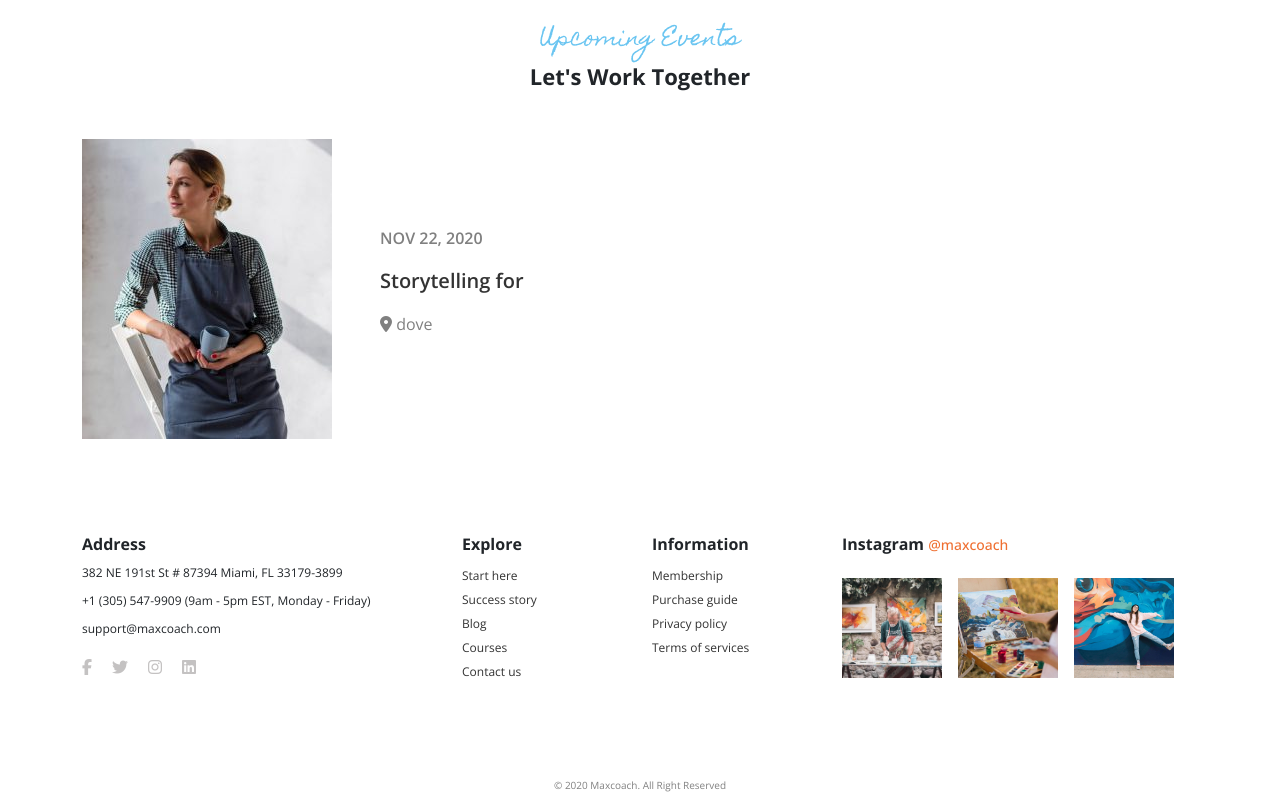
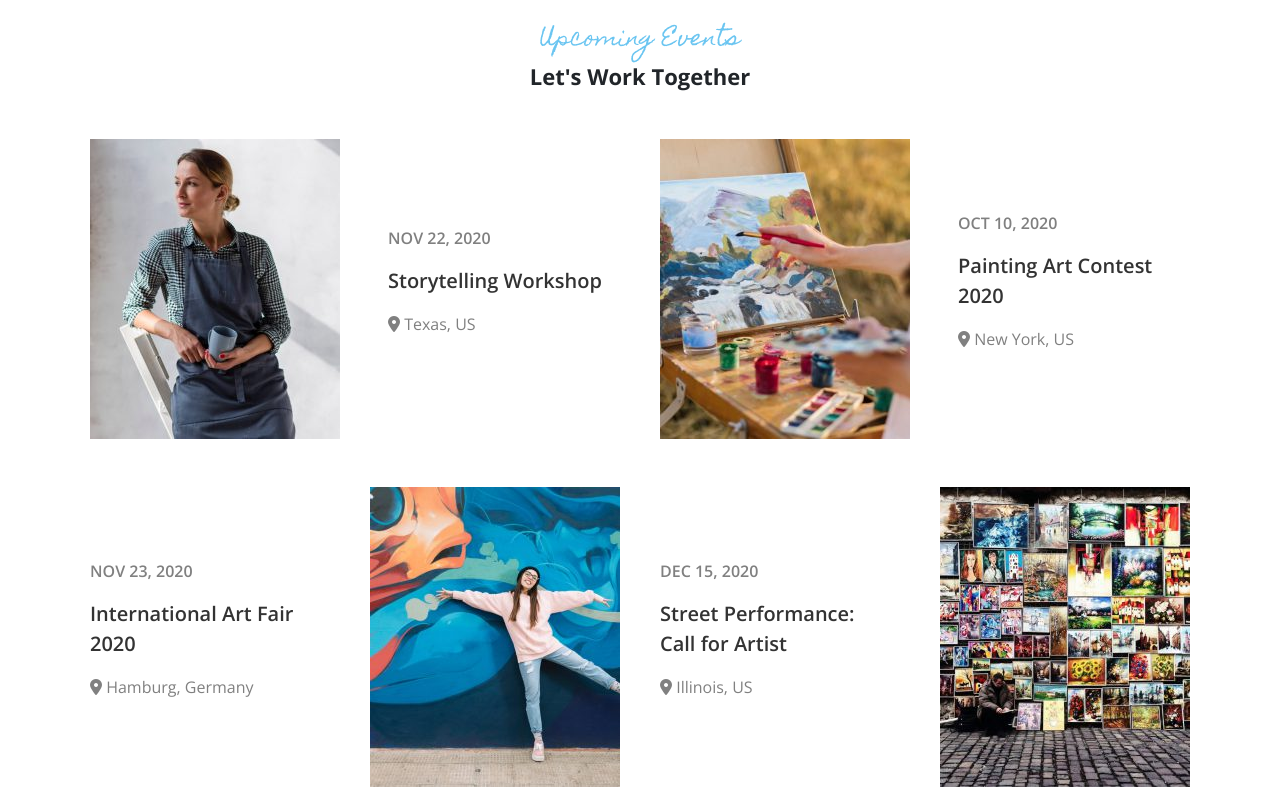
Before and after one commit to Corfaya/proj-html-vuejs, a Vue app: page / in a window 1280 px wide. Shown: the part 6040-6840 px from the top of the page. Built offline with nearby package versions, Linux system fonts and the light colour scheme; a web font is replaced by a local one.

Commit message:
[UPD] Dynamic events section

```diff
--- a/src/components/partials/Events.vue
+++ b/src/components/partials/Events.vue
@@ -1,6 +1,20 @@
 <script>
+import EventsList1 from './EventsList1.vue';
+import EventsList2 from './EventsList2.vue';
+import { events1 } from '../../data/arrays';
+import { events2 } from '../../data/arrays';
+
 export default {
-
+    components: {
+        EventsList1,
+        EventsList2
+    },
+    data() {
+        return {
+            events1,
+            events2
+        }
+    },
 }
 </script>
 <template>
@@ -13,21 +27,13 @@ export default {
                 </div>
             </div>
             <div class="row">
-                <div class="col-6">
-                    <div class="d-flex">
-                        <div class="img-fit">
-                            <img src="../../assets/img/artist-event-04-250x300.jpg" alt="">
-                        </div>
-                        <div class="event-text d-flex flex-column justify-content-center ms-5">
-                            <p class="date-style">NOV 22, 2020</p>
-                            <p class="title">Storytelling for</p>
-                            <p>
-                                <i class="fa-solid fa-location-dot"></i>
-                                dove
-                            </p>
-                        </div>
-                    </div>
-                </div>
+                <EventsList1 v-for="(e, i) in events1" :key="`ev-1.-${i}`" :event="e" />
+            </div>
+            <div class="row">
+                <EventsList2 v-for="(e, i) in events2" :key="`ev-2.-${i}`" :event="e" />
+            </div>
+            <div class="row">
+
                 <div class="col-6"></div>
                 <div class="col-6"></div>
                 <div class="col-6"></div>
--- /dev/null
+++ b/src/components/partials/EventsList1.vue
@@ -0,0 +1,49 @@
+<script>
+export default {
+    props: {
+        event: Object
+    }
+}
+</script>
+<template>
+    <div class="col-6">
+        <div class="d-flex mx-2">
+            <div class="img-fit">
+                <img :src="`./src/assets/img/${event.src}`" :alt="event.alt">
+            </div>
+            <div class="event-text d-flex flex-column justify-content-center ms-5">
+                <p class="date-style"> {{event.date}} </p>
+                <p class="title"> {{ event.title }} </p>
+                <p>
+                    <i class="fa-solid fa-location-dot"></i>
+                    {{ event.location }}
+                </p>
+            </div>
+        </div>
+    </div>
+</template>
+<style lang="scss" scoped>
+@use "../../style/partials/vars" as *;
+@use "../../style/partials/utilities" as *;
+
+.container {
+    .font-art {
+        font-family: $artistic_font;
+        color: $sky;
+    }
+
+    .event-text {
+        color: grey;
+
+        .date-style,
+        .title {
+            font-weight: 600;
+        }
+
+        .title {
+            color: $black;
+            font-size: 20px;
+        }
+    }
+}
+</style>
--- /dev/null
+++ b/src/components/partials/EventsList2.vue
@@ -0,0 +1,49 @@
+<script>
+export default {
+    props: {
+        event: Object
+    }
+}
+</script>
+<template>
+    <div class="col-6">
+        <div class="d-flex mt-5 mx-2">
+            <div class="event-text d-flex flex-column justify-content-center me-5">
+                <p class="date-style"> {{event.date}} </p>
+                <p class="title"> {{ event.title }} </p>
+                <p>
+                    <i class="fa-solid fa-location-dot"></i>
+                    {{ event.location }}
+                </p>
+            </div>
+            <div class="img-fit">
+                <img :src="`./src/assets/img/${event.src}`" :alt="event.alt">
+            </div>
+        </div>
+    </div>
+</template>
+<style lang="scss" scoped>
+@use "../../style/partials/vars" as *;
+@use "../../style/partials/utilities" as *;
+
+.container {
+    .font-art {
+        font-family: $artistic_font;
+        color: $sky;
+    }
+
+    .event-text {
+        color: grey;
+
+        .date-style,
+        .title {
+            font-weight: 600;
+        }
+
+        .title {
+            color: $black;
+            font-size: 20px;
+        }
+    }
+}
+</style>
--- a/src/data/arrays.js
+++ b/src/data/arrays.js
@@ -194,7 +194,7 @@ const courses = [
     }
 ]
 
-const events = [
+const events1 = [
     {
         src: "artist-event-04-250x300.jpg",
         alt: "Evento 1",
@@ -208,7 +208,10 @@ const events = [
         date: "OCT 10, 2020",
         title: "Painting Art Contest 2020",
         location: "New York, US"
-    },
+    }
+]
+
+const events2 = [
     {
         src: "artist-event-02-250x300.jpg",
         alt: "Evento 3",
@@ -227,4 +230,4 @@ const events = [
 
 const jumboIconsClass = ["fa-solid fa-ruler-combined", "fa-regular fa-life-ring", "fa-solid fa-book", "fa-solid fa-cart-shopping"]
 
-export { listItems, socials, listsFooter, instagramPhotos, jumboIconsClass, courses, events }
+export { listItems, socials, listsFooter, instagramPhotos, jumboIconsClass, courses, events1, events2 }
```
